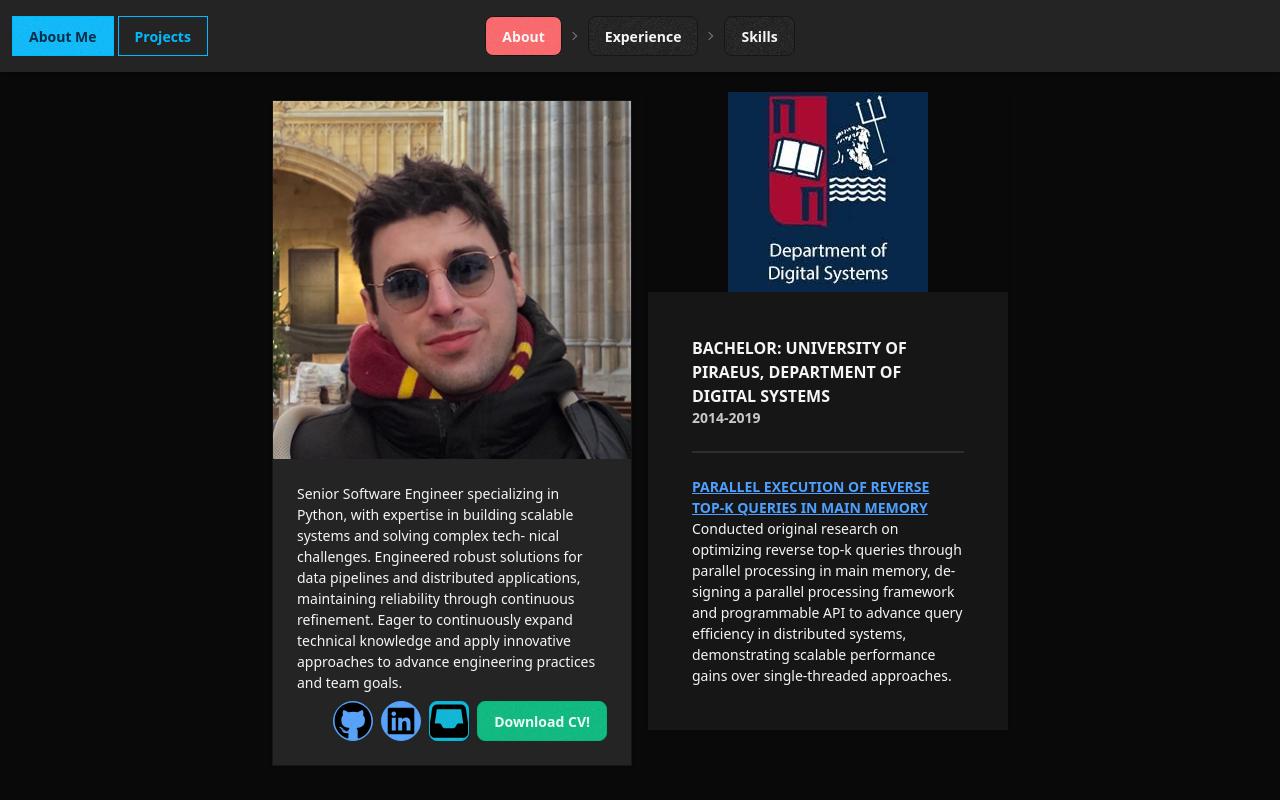
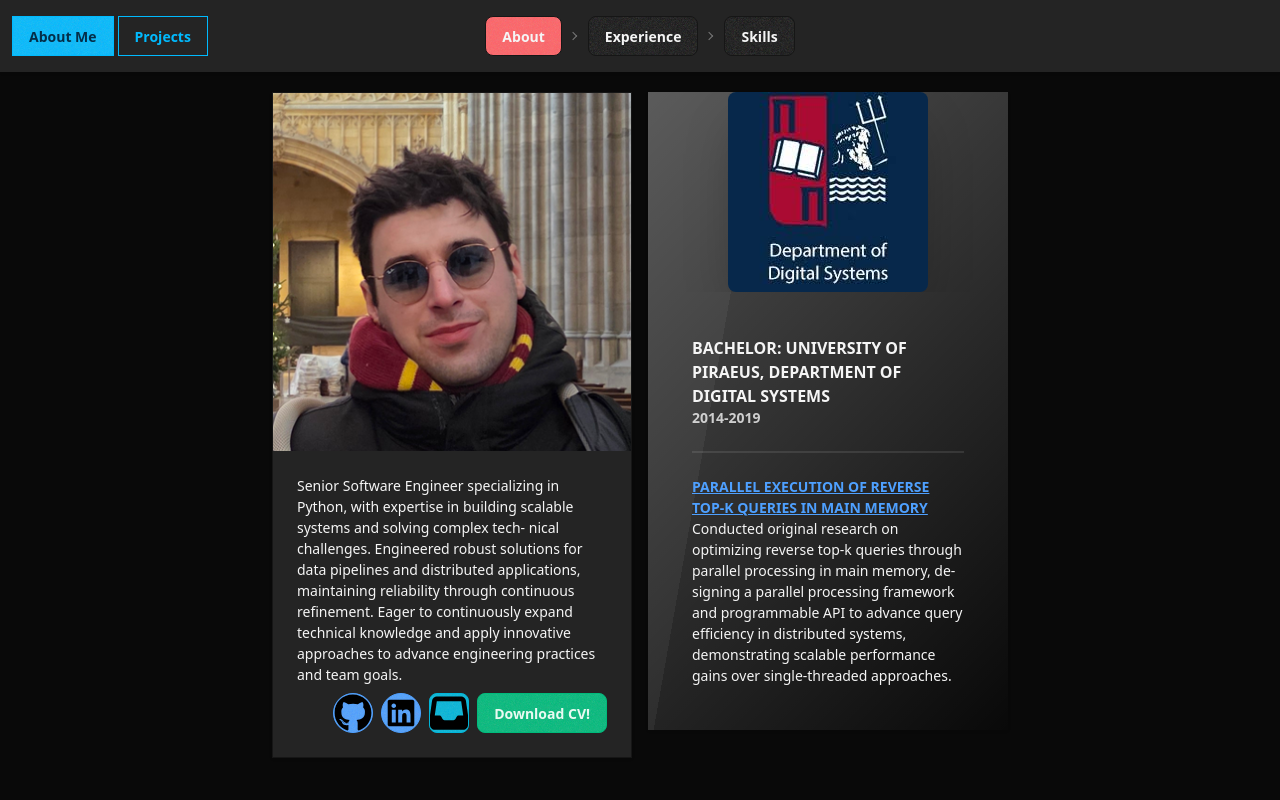
Before and after one commit to giannis-papaioannou/papaioannou.dev, a Next.js app: page / in a window 1280 px wide. Built offline with nearby package versions, Linux system fonts and the light colour scheme.

Commit message:
fix: final changes

```diff
--- a/app/page.tsx
+++ b/app/page.tsx
@@ -88,12 +88,12 @@ export default function Home() {
             </div>
           </div>
           <div id="experience" className="md:carousel-item w-full max-h-fit md:overflow-y-none">
-            <div className="m-2 md:m-0 p-5">
+            <div className="md:flex m-2 md:m-0 p-5 md:justify-center md:w-full">
               <Experiences />
             </div>
           </div>
           <div id="skills" className="md:carousel-item w-full max-h-fit md:overflow-y-none">
-            <div className="md:grid md:grid-cols-2 m-2 md:m-0 p-5">
+            <div className="md:grid md:grid-cols-2 m-2 md:m-0 p-5 md:justify-center md:w-full">
               <CareerSkills />
               <CertificatesList />
             </div>
--- a/components/about-me/about.tsx
+++ b/components/about-me/about.tsx
@@ -6,7 +6,7 @@ import Image from "next/image";
 export default function About() {
   return (
     <>
-      <div className="card md:card-border bg-base-100 shadow-sm md:w-90 md:h-fit t md:m-2">
+      <div className="card md:card-border bg-base-100 shadow-sm md:w-90 md:mt-0 md:h-fit t md:m-2">
         <figure>
           <img src="images/me.png" />
         </figure>
--- a/components/about-me/education.tsx
+++ b/components/about-me/education.tsx
@@ -1,10 +1,13 @@
 export default function Education() {
   return (
-      <div className="card bg-base-100 shadow-sm md:w-90 md:h-fit mt-5 md:mt-0 md:m-2">
-      <figure className="">
-        <img src="images/unipi-ds.jpeg" />
+    <div className="card bg-base-100 shadow-sm md:w-90 md:h-fit mt-5 md:mt-0 md:m-2 glass">
+      <figure>
+        <img
+          src="images/unipi-ds.jpeg"
+          className="max-w-sm rounded-lg shadow-2xl"
+        />
       </figure>
-      <div className="card-body bg-base-200">
+      <div className="card-body">
         <div className="p-5">
           <div className="text-base uppercase font-bold opacity-100">
             BACHELOR: University of Piraeus, Department of Digital Systems
@@ -20,7 +23,7 @@ export default function Education() {
             PARALLEL EXECUTION OF REVERSE TOP-K QUERIES IN MAIN MEMORY
           </a>
           <br />
-          <div className="">
+          <div>
             Conducted original research on optimizing reverse top-k queries
             through parallel processing in main memory, de- signing a parallel
             processing framework and programmable API to advance query
```
